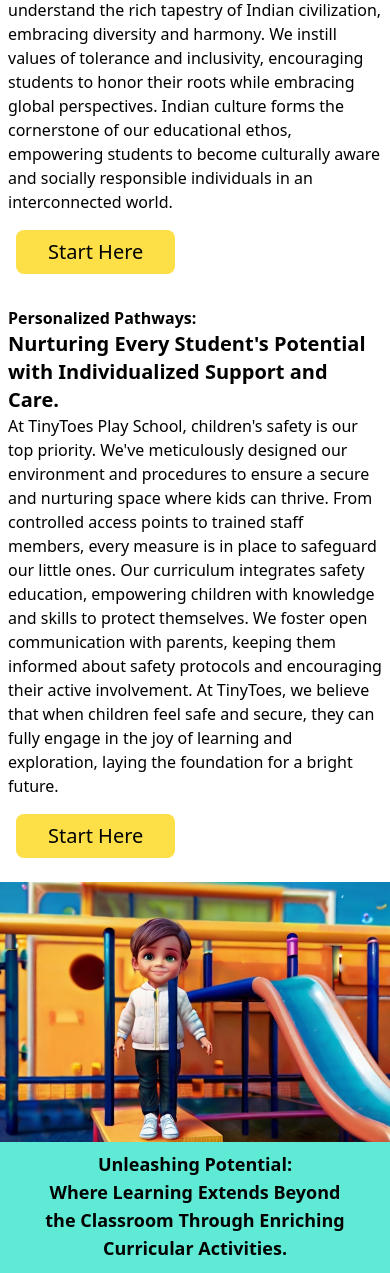
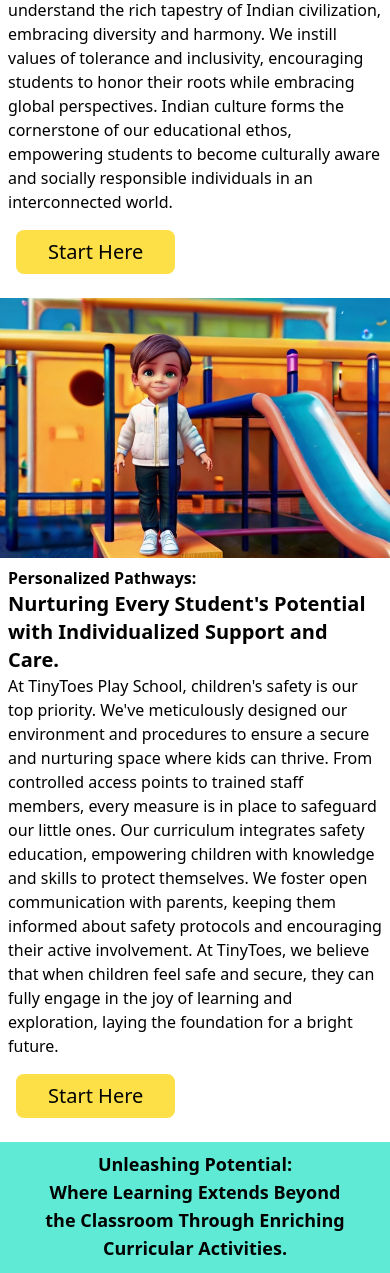
Before and after one commit to SaikrishnaLingam/Tiny-Toes-School-Website, a React (Create React App) app: page / in a window 390 px wide. Shown: the part 2919-4192 px from the top of the page. Built offline with nearby package versions, Linux system fonts and the light colour scheme.

Commit message:
made minor css changes

```diff
--- a/src/components/ImageFlip.jsx
+++ b/src/components/ImageFlip.jsx
@@ -13,13 +13,14 @@ const ImageFlip = () => {
                     <p>In our school, Indian culture is celebrated through vibrant festivals, traditional arts, and values like respect, compassion, and unity. Students engage in cultural activities, learning classical dances, music, and languages, fostering a deep appreciation for their heritage. Through storytelling and historical insights, they understand the rich tapestry of Indian civilization, embracing diversity and harmony. We instill values of tolerance and inclusivity, encouraging students to honor their roots while embracing global perspectives. Indian culture forms the cornerstone of our educational ethos, empowering students to become culturally aware and socially responsible individuals in an interconnected world.</p>
                     <button className='bg-yellow-300 my-4 mx-2 py-2 px-8 rounded-lg text-xl'>Start Here</button>
                 </div>
+                <div className='block lg:hidden flex justify-center'><img src={ai2} alt="" /></div>
                 <div className='p-2 md:p-6 lg:p-10 lg:px-18'>
                     <h3 className='font-bold md:text-lg text-md'>Personalized Pathways: </h3>
                     <h1 className='font-bold text-xl md:text-3xl'>Nurturing Every Student's Potential with Individualized Support and Care.</h1>
                     <p>At TinyToes Play School, children's safety is our top priority. We've meticulously designed our environment and procedures to ensure a secure and nurturing space where kids can thrive. From controlled access points to trained staff members, every measure is in place to safeguard our little ones. Our curriculum integrates safety education, empowering children with knowledge and skills to protect themselves. We foster open communication with parents, keeping them informed about safety protocols and encouraging their active involvement. At TinyToes, we believe that when children feel safe and secure, they can fully engage in the joy of learning and exploration, laying the foundation for a bright future.</p>
                     <button className='bg-yellow-300 my-4 mx-2 py-2 px-8 rounded-lg text-xl'>Start Here</button>
                 </div>
-                <div className='flex justify-center'><img src={ai2} alt="" /></div>
+                <div className='justify-center hidden flex lg:block'><img src={ai2} alt="" /></div>
             </div>
         </div>
     )
```
